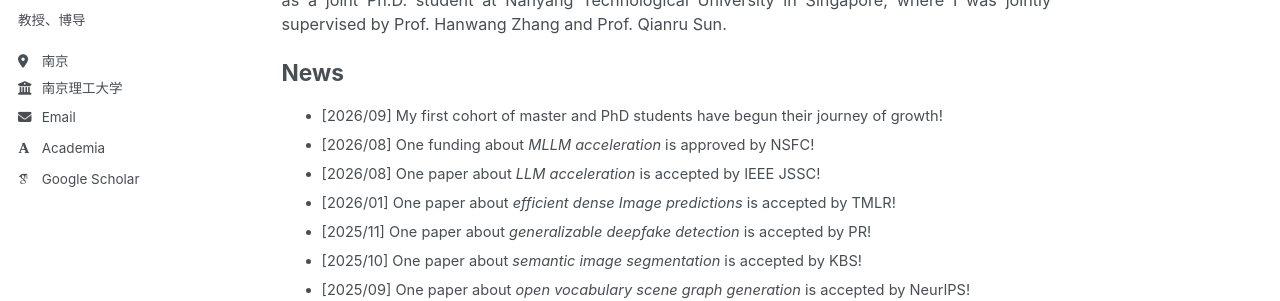
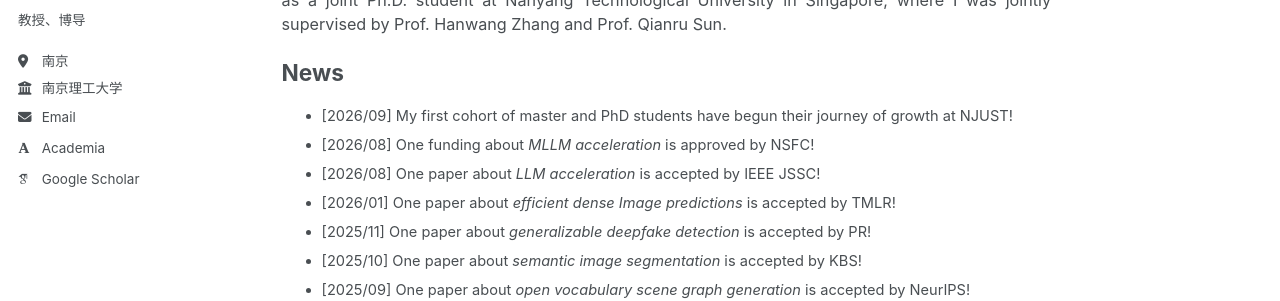
Before and after one commit to dongzhang89/dongzhang89.github.io, a Jekyll site: the page built from _pages/about.md, in a window 1280 px wide. Shown: the part 360-661 px from the top of the page. Built offline with Jekyll 4.4.1, drawn with Linux system fonts in a browser that asks for light colours; some web fonts are replaced; a script that is not in the unit is left out.

Commit message:
Update about.md

```diff
--- a/_pages/about.md
+++ b/_pages/about.md
@@ -71,7 +71,7 @@ Currently, I serve as a Professor at School of Computer Science and Technology,
     <ul class="news-list">
         <li class="news-item">
             <span class="news-date">[2026/09]</span>
-            <span class="news-content">My first cohort of master and PhD students have begun their journey of growth!</span>
+            <span class="news-content">My first cohort of master and PhD students have begun their journey of growth at NJUST!</span>
         </li>
         <li class="news-item">
             <span class="news-date">[2026/08]</span>
```
